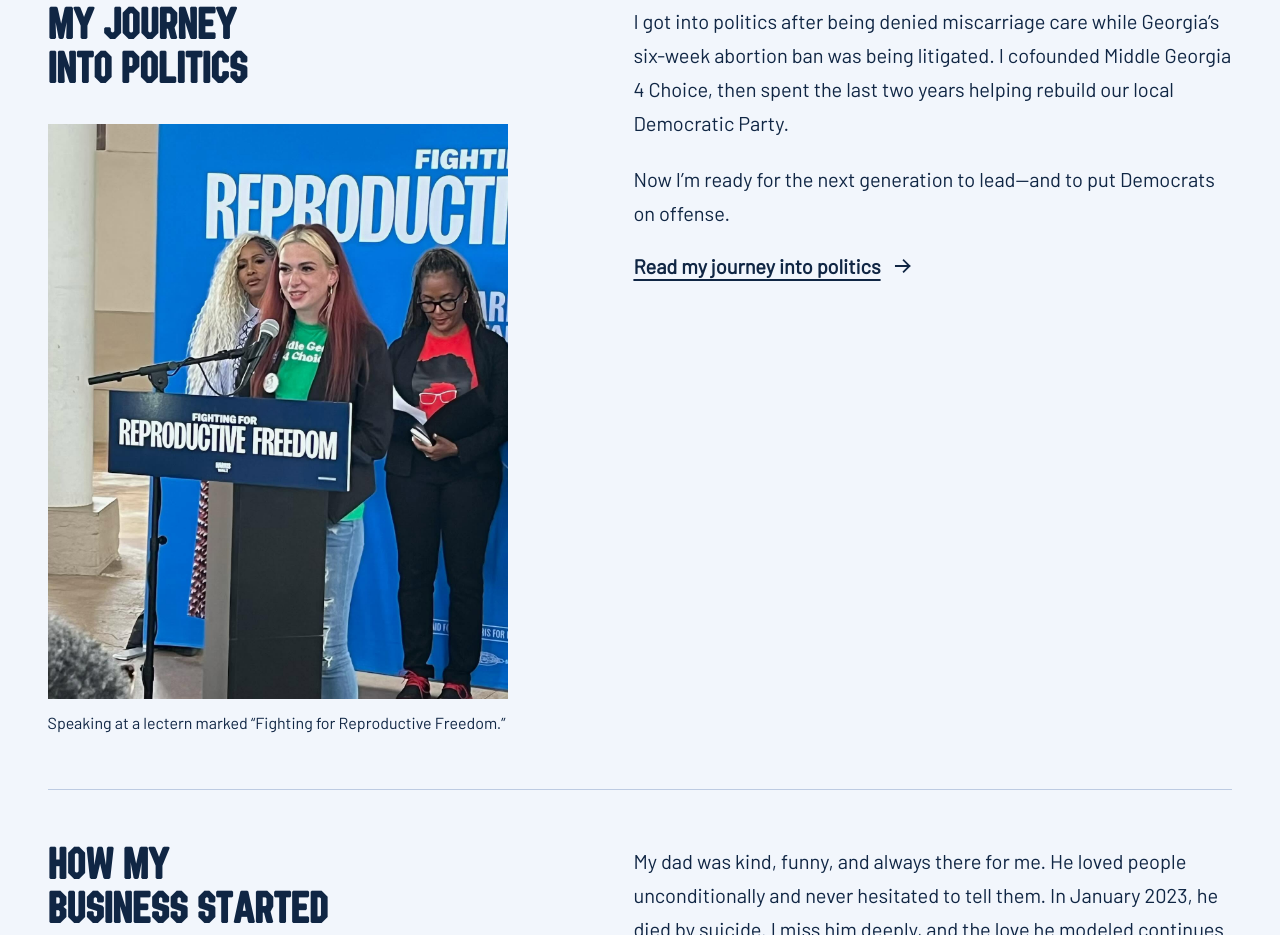
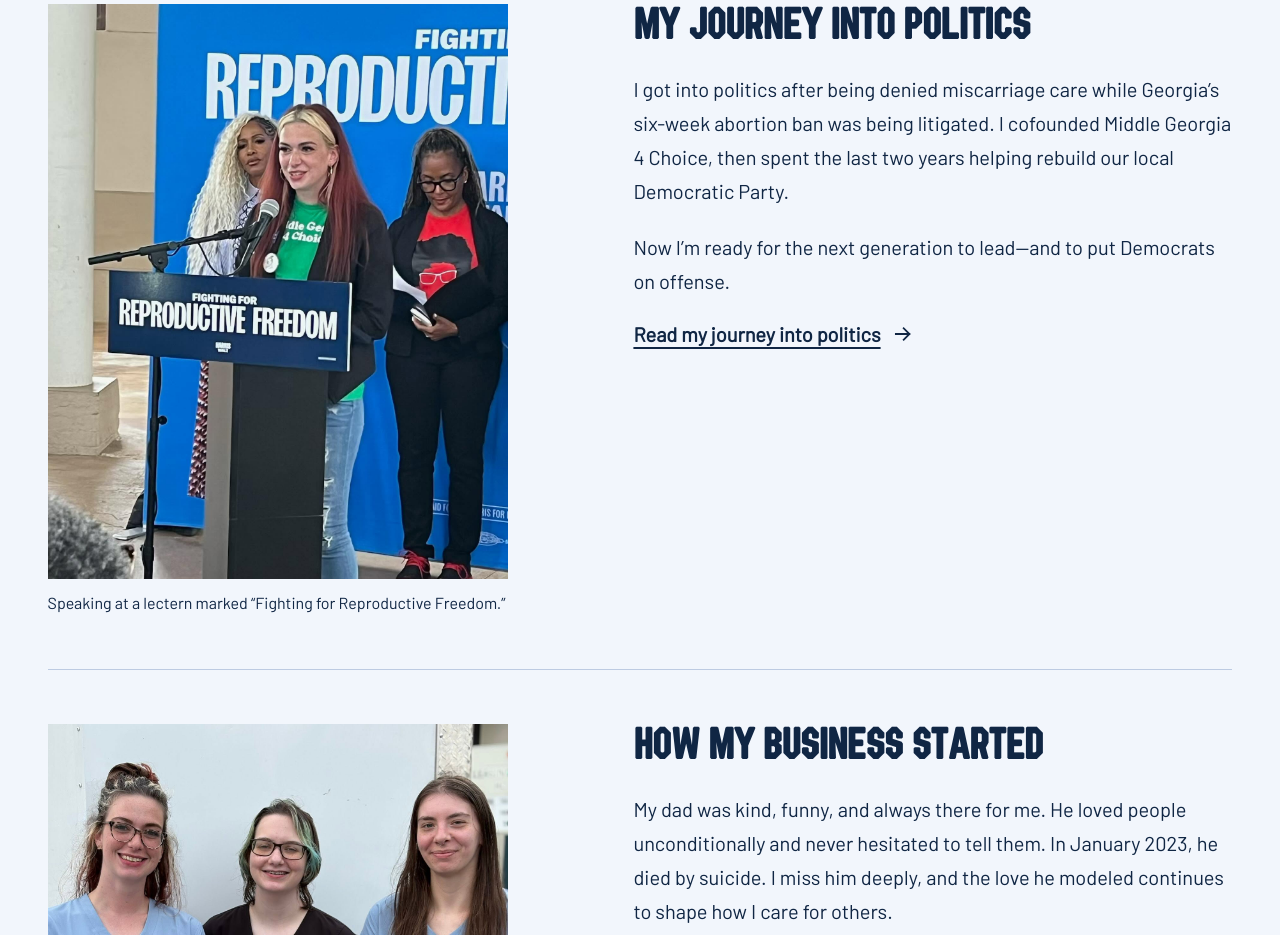
Before and after one commit to kerryhatcher/joinjulia.com, an Astro site: page / in a window 1280 px wide. Shown: the part 1358-2293 px from the top of the page. Built offline with nearby package versions, Linux system fonts and the light colour scheme; Astro itself is replaced by a stand-in of ours.

Commit message:
Move homepage story headings above their copy

```diff
--- a/src/pages/index.astro
+++ b/src/pages/index.astro
@@ -154,13 +154,13 @@ const reading = [
         <div class="story-passages section-shell">
           <article class="story-passage" id="politics-story" aria-labelledby="politics-heading">
             <div class="story-visual">
-              <h3 id="politics-heading">My journey into politics</h3>
               <figure class="speaking-photo">
                 <Image src={speaking} widths={[360, 540, 720, 960]} sizes="(max-width: 760px) calc(100vw - 40px), 36vw" width={720} height={900} format="webp" alt="A woman speaks at a microphone, with two women behind her and a blue reproductive-freedom backdrop." loading="lazy" />
                 <figcaption>Speaking at a lectern marked “Fighting for Reproductive Freedom.”</figcaption>
               </figure>
             </div>
             <div class="story-copy">
+              <h3 id="politics-heading">My journey into politics</h3>
               <p>I got into politics after being denied miscarriage care while Georgia’s six-week abortion ban was being litigated. I cofounded Middle Georgia 4 Choice, then spent the last two years helping rebuild our local Democratic Party.</p>
               <p>Now I’m ready for the next generation to lead—and to put Democrats on offense.</p>
               <a class="text-link" href={`${base}my-journey-into-politics/`}>Read my journey into politics <Arrow /></a>
@@ -168,13 +168,13 @@ const reading = [
           </article>
           <article class="story-passage" id="business-story" aria-labelledby="business-heading">
             <div class="story-visual">
-              <h3 id="business-heading">How my business started</h3>
               <figure class="business-photo">
                 <Image src={businessPhoto} widths={[360, 540, 720, 960]} sizes="(max-width: 760px) calc(100vw - 40px), (max-width: 1400px) 36vw, 460px" width={720} format="webp" alt="Three people in blue and black work uniforms, with a Dream Clean flyer." loading="lazy" />
                 <figcaption>Dream Clean Housekeeping Company.</figcaption>
               </figure>
             </div>
             <div class="story-copy">
+              <h3 id="business-heading">How my business started</h3>
               <p>My dad was kind, funny, and always there for me. He loved people unconditionally and never hesitated to tell them. In January 2023, he died by suicide. I miss him deeply, and the love he modeled continues to shape how I care for others.</p>
               <p>After his death, I had to care for my sibling and my young children. Between childcare and my family’s other needs, a traditional job wasn’t possible. I started Dream Clean Housekeeping Company in June 2023 to earn a living with the flexibility my family needed.</p>
               <p>That experience is why supporting mothers, families, mental health, and small businesses matters so much to me. I know what it means to balance caring for the people you love with making a living. My business grew out of those responsibilities, and they continue to shape what I stand for.</p>
--- a/src/styles/global.css
+++ b/src/styles/global.css
@@ -86,7 +86,7 @@ h2 { font-family: var(--display); font-weight: 700; font-size: clamp(36px, 3.4vw
 .story-passage { display: grid; grid-template-columns: 1fr 1.25fr; gap: 9%; padding-block: 54px; border-top: 1px solid var(--border-soft); }
 .story-passage:last-child { padding-bottom: 0; }
 h3 { font-family: var(--display); font-weight: 700; font-size: clamp(28px, 3vw, 44px); line-height: 1.15; letter-spacing: -.015em; text-transform: uppercase; text-wrap: balance; }
-.story-passage h3 { max-width: 15ch; }
+.story-passage h3 { max-width: 24ch; margin-bottom: 24px; }
 .story-copy { max-width: 65ch; font-size: 20px; line-height: 1.7; }
 .story-copy p + p { margin-top: 22px; }
 .reading { padding-top: 70px; padding-bottom: 80px; }
@@ -294,3 +294,5 @@ h3 { font-family: var(--display); font-weight: 700; font-size: clamp(28px, 3vw,
   .journey-hero { grid-template-columns: 1fr; }
   .journey-hero-art { max-width: 420px; width: 100%; margin-inline: auto; }
 }
+
+.story-visual .speaking-photo, .story-visual .business-photo { margin-top: 0; }
```
